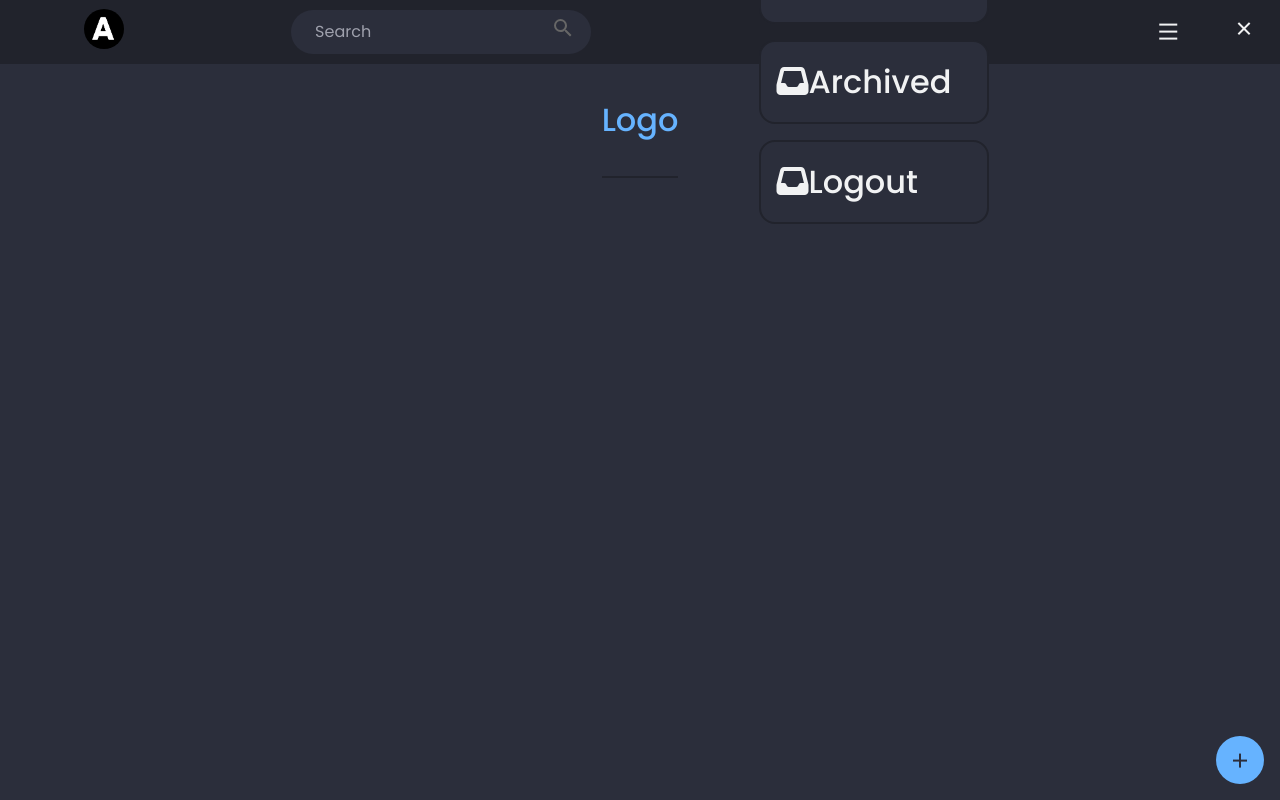
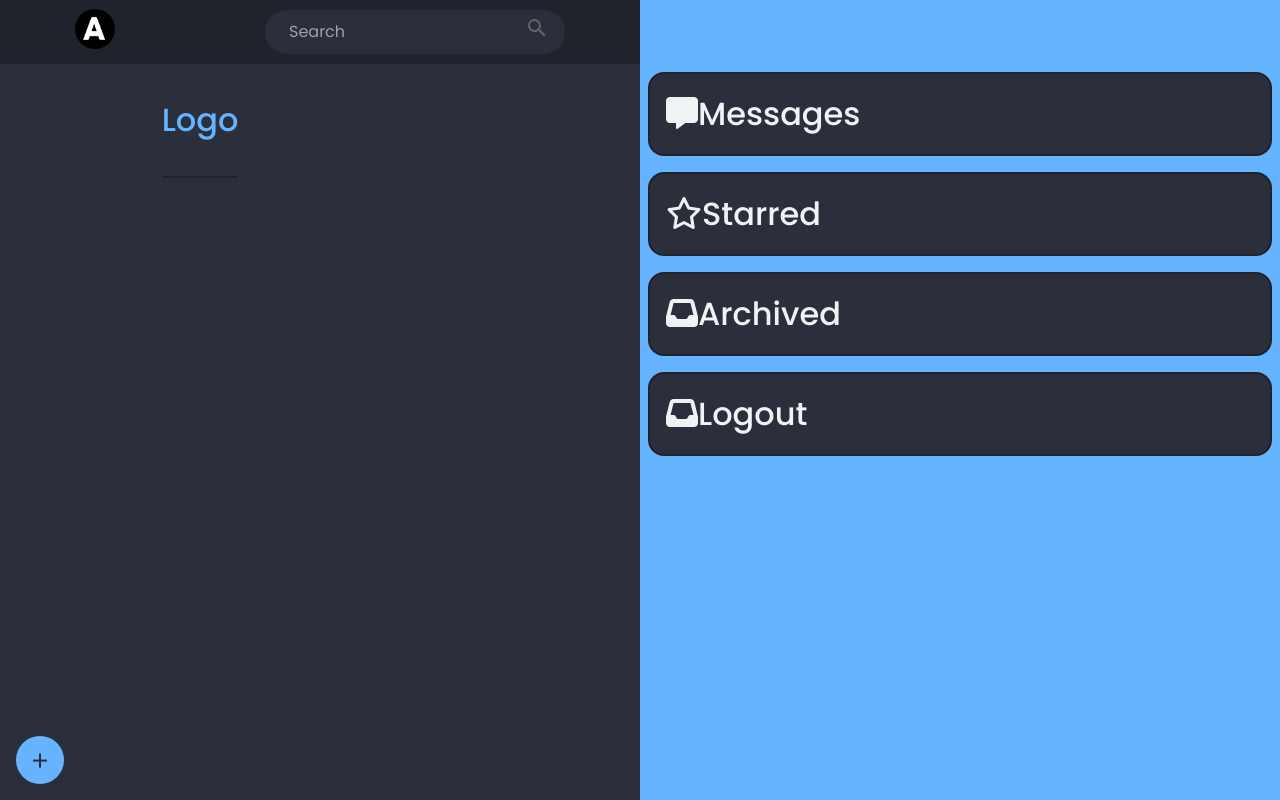
Before and after one commit to Adnan4290/ChatZenith, a Flask app: page /default in a window 1280 px wide. Run offline with Flask 3, Linux system fonts and the light colour scheme; the visitor is signed in with stand-in values (Sample User, id 1); data that the repository does not hold is empty; some libraries are stand-ins or nearby versions.

Commit message:
made default_screen page responsive

```diff
--- a/static/css/style.css
+++ b/static/css/style.css
@@ -150,7 +150,8 @@ svg {
     color: var(--first-color);
 }
 .main{
-margin-top: 4rem
+margin-top: 4rem;
+
 }
 
 /* ========================copied css====================== */
@@ -377,7 +378,7 @@ input[type="submit"]:hover {
 }
 
 /* Navigation for mobile devices */
-@media screen and (max-width: 1023px) {
+/* @media screen and (max-width: 1023px) { */
     .nav__menu {
         position: fixed;
         top: 0;
@@ -392,6 +393,34 @@ input[type="submit"]:hover {
         -webkit-backdrop-filter: blur(24px);
         /* For safar/ */
         transition: right 0.4s;
+    }
+
+/* } */
+@media screen and (min-width: 1023px) {
+    .main{max-width: 60%;}
+    .center {
+        width: 400px;
+    }
+    .nav__toggle,
+    .nav__close{
+        display: none;
+
+    }
+    .nav__menu{
+        top: 0;
+        right: 0;
+    max-width: 40%;
+    }
+    /* .header{
+        max-width: 50%;
+    } */
+    .nav{
+        max-width: 50%;
+    }
+     .chat__new{
+        position: fixed;
+        bottom: 1rem;
+        left: 1rem;
     }
 }
 
@@ -483,9 +512,31 @@ input[type="submit"]:hover {
 }
 
 /* for medium devices */
-@media screen and (min-width: 768px) {
+@media screen and (min-width:768px) {
+    .main{max-width: 400px;}
     .center {
         width: 400px;
+    }
+    .nav__toggle,
+    .nav__close{
+        display: none;
+
+    }
+    .nav__menu{
+        top: 0;
+        right: 0;
+    max-width: 50%;
+    }
+    /* .header{
+        max-width: 50%;
+    } */
+    .nav{
+        max-width: 50%;
+    }
+     .chat__new{
+        position: fixed;
+        bottom: 1rem;
+        left: 1rem;
     }
 }
 /* ==================================================logo============================= */
--- a/templates/default_Screen.html
+++ b/templates/default_Screen.html
@@ -6,7 +6,11 @@
     <meta http-equiv="X-UA-Compatible" content="IE=edge">
     <meta name="viewport" content="width=device-width, initial-scale=1.0">
     <title>Chat App</title>
-
+    <!-- ==============================temporary code , remove once dropdown is fixed==============================   -->
+    <link rel="stylesheet" href="/static/css/style.css">
+    <!-- <link rel="stylesheet" href="/static/css/chat.css"> -->
+    <script src="/static/js/chat.js"></script>
+    <script src="/static/js/script.js"></script>
     <!-- =====================font awesome==================== -->
     <script src="https://kit.fontawesome.com/924188e037.js" crossorigin="anonymous"></script>
     <!-- =====================remix icons==================== -->
```
